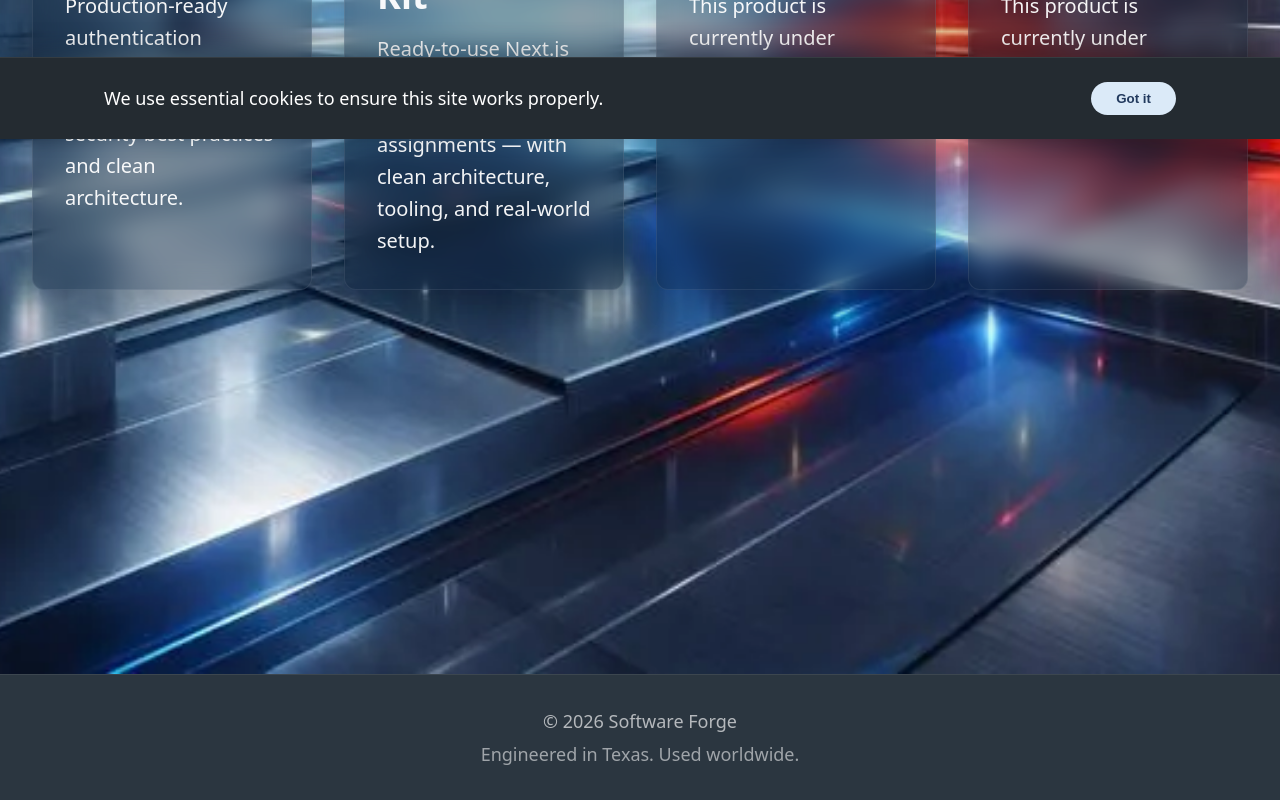
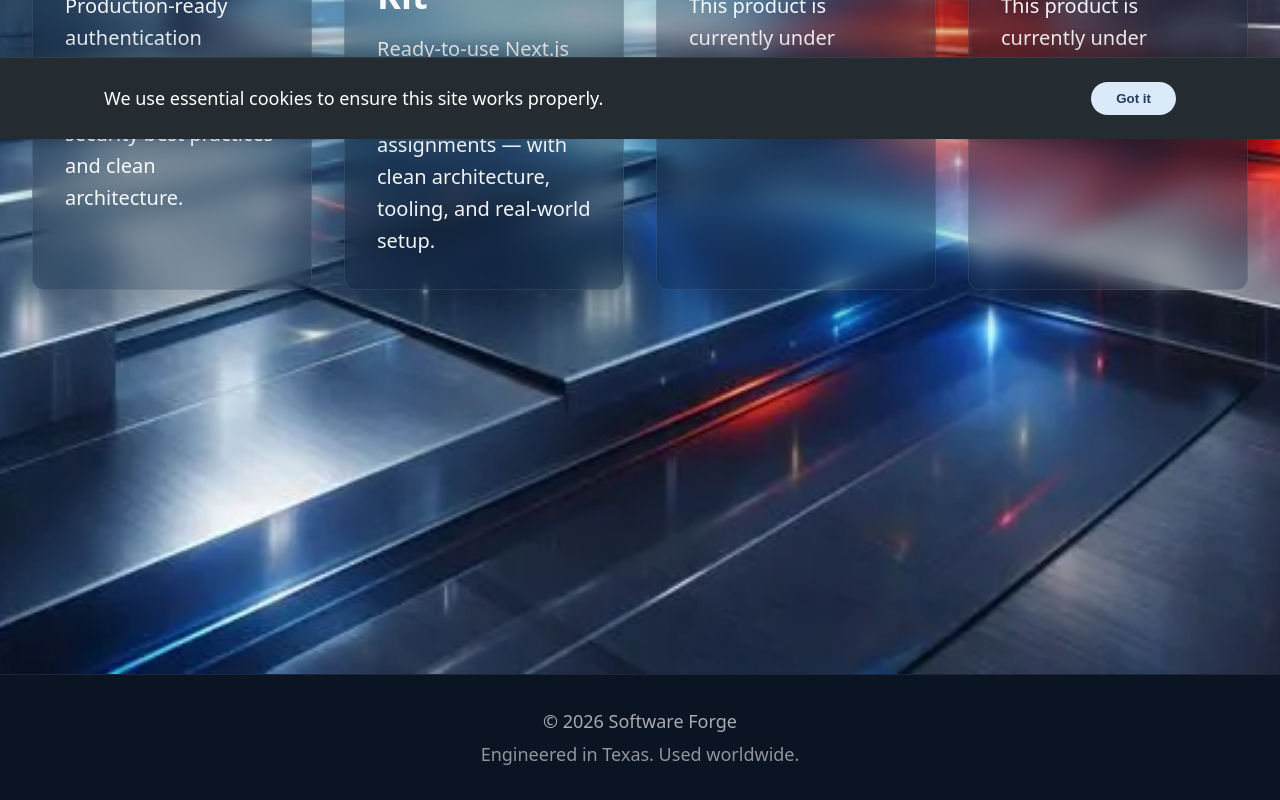
Before and after one commit to Grammeri/nextjs-landing, a Next.js app: page / in a window 1280 px wide. Shown: the part 661-1461 px from the top of the page. Built offline with nearby package versions, Linux system fonts and the light colour scheme.

Commit message:
fix: fix footer bg color

```diff
--- a/src/components/cookie-notice/CookieNotice.module.css
+++ b/src/components/cookie-notice/CookieNotice.module.css
@@ -13,9 +13,7 @@
 .inner {
   max-width: var(--container-width);
   margin: 0 auto;
-  padding:
-    var(--spacing-lg)
-    clamp(var(--spacing-lg), 5vw, var(--spacing-3xl));
+  padding: var(--spacing-lg) clamp(var(--spacing-lg), 5vw, var(--spacing-3xl));
   display: flex;
   align-items: center;
   justify-content: space-between;
--- a/src/components/footer/Footer.module.css
+++ b/src/components/footer/Footer.module.css
@@ -1,6 +1,6 @@
 .footer {
   width: 100%;
-  background-color: var(--color-surface-system);
+  background-color: rgb(10, 20, 35);
   border-top: 1px solid rgba(255, 255, 255, 0.08);
 }
 
```
Also changed, not shown: 1 other file (tests, documents, lock files or other folders).
